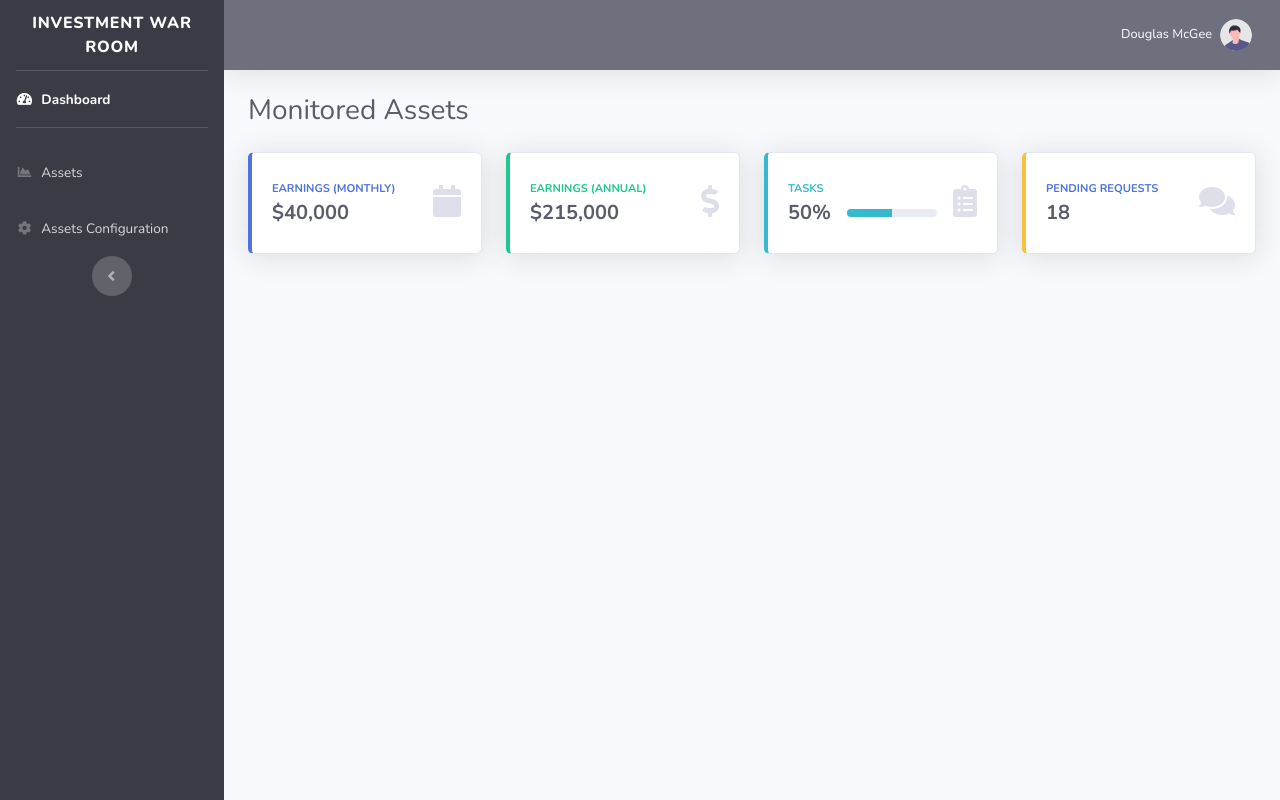
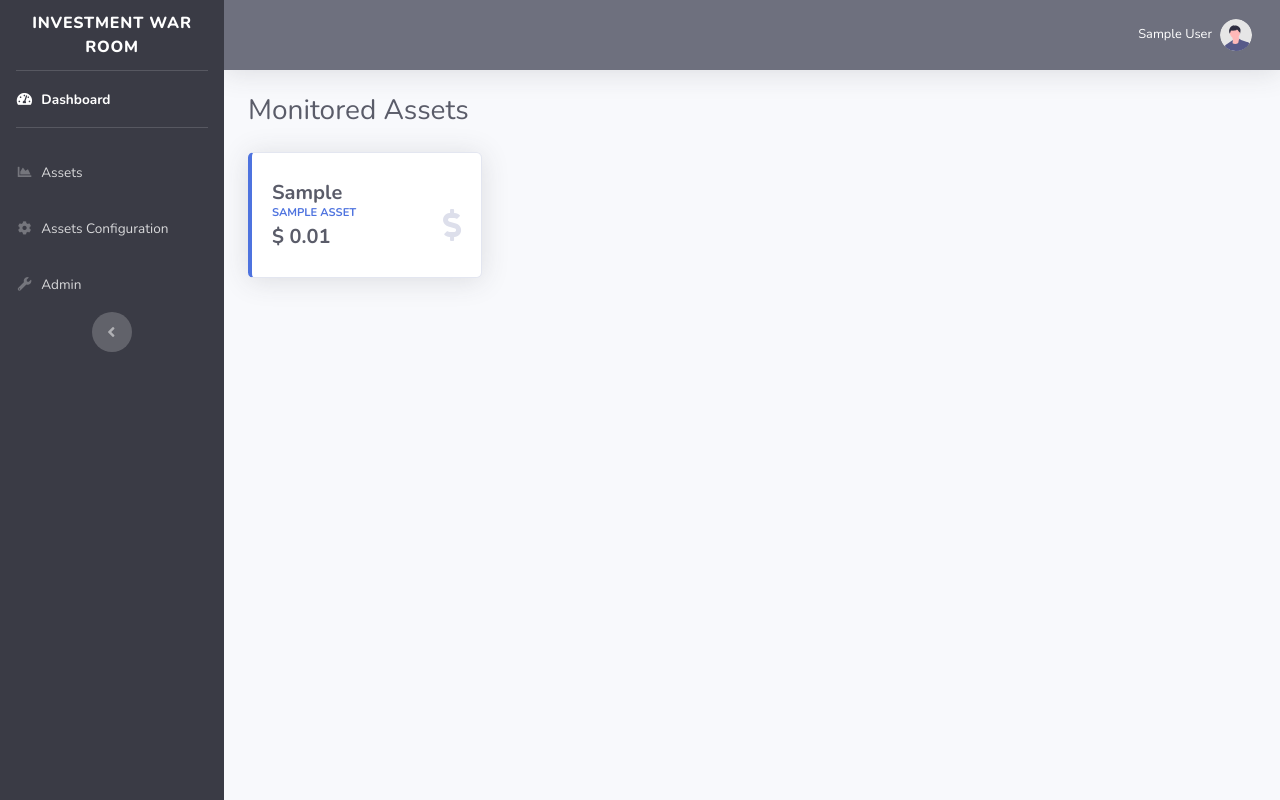
Before and after one commit to thi-martinsj/investment-war-room, a Django app: page / in a window 1280 px wide. Run offline with Django 4.2, Linux system fonts and the light colour scheme; a user stored in the database is signed in; tables that the repository leaves empty hold one stand-in row (values such as "Sample post"); some libraries are stand-ins or nearby versions.

Commit message:
[sc-35] Refactor dashboard to show only monitored assets

```diff
--- a/apps/assets/views.py
+++ b/apps/assets/views.py
@@ -1,7 +1,20 @@
 from django.shortcuts import render
+from .models import AssetsConfig, AssetsValues
 
 def assets(request):
     return render(request, 'assets/assets.html')
 
 def configuration(request):
     return render(request, 'assets/configuration.html')
+
+def get_user_monitored_assets(request):
+    monitored_assets = AssetsConfig.objects.filter(
+        user_id = request.user.id,
+        is_active = True
+    )
+
+    for asset in monitored_assets:
+        value = AssetsValues.objects.filter(asset_id=asset.asset_id).last()
+        asset.value = f"{(value.value)/100:.2f}"
+
+    return monitored_assets
--- a/apps/users/views.py
+++ b/apps/users/views.py
@@ -2,10 +2,12 @@ from django.shortcuts import redirect, render
 from django.contrib.auth.models import User
 from django.contrib import auth, messages
 
+from assets.views import get_user_monitored_assets
 
 def login(request):
-    if check_login(request):
+    if is_authenticated(request) or check_login(request):
         return redirect("dashboard")
+
     return render(request, 'users/login.html')
 
 def register(request):
@@ -15,13 +17,20 @@ def register(request):
 
 def dashboard(request):
     if request.user.is_authenticated:
-        return render(request, 'users/dashboard.html')
+        data = {
+            'assets': get_user_monitored_assets(request),
+        }
+
+        return render(request, 'users/dashboard.html', data)
 
     return redirect('login')
 
 def logout(request):
     auth.logout(request)
     return redirect("login")
+
+def is_authenticated(request):
+    return request.user.is_authenticated
 
 def check_login(request):
     """Check user's credentials"""
--- a/templates/partials/_cards.html
+++ b/templates/partials/_cards.html
@@ -1,32 +1,21 @@
 <!-- Content Row -->
 <div class="row">
-    <!-- Earnings (Monthly) Card Example -->
+    {% if assets %}
+        {% for asset in assets %}
+            <!-- Card -->
             <div class="col-xl-3 col-md-6 mb-4">
                 <div class="card border-left-primary shadow h-100 py-2">
                     <div class="card-body">
                         <div class="row no-gutters align-items-center">
                             <div class="col mr-2">
-                        <div class="text-xs font-weight-bold text-primary text-uppercase mb-1">
-                            Earnings (Monthly)</div>
-                        <div class="h5 mb-0 font-weight-bold text-gray-800">$40,000</div>
-                    </div>
-                    <div class="col-auto">
-                        <i class="fas fa-calendar fa-2x text-gray-300"></i>
+                                <div class="h5 mb-0 font-weight-bold text-gray-800">{{asset.asset_id}}</div>
                             </div>
                         </div>
-            </div>
-        </div>
-    </div>
-
-    <!-- Earnings (Monthly) Card Example -->
-    <div class="col-xl-3 col-md-6 mb-4">
-        <div class="card border-left-success shadow h-100 py-2">
-            <div class="card-body">
                         <div class="row no-gutters align-items-center">
                             <div class="col mr-2">
-                        <div class="text-xs font-weight-bold text-success text-uppercase mb-1">
-                            Earnings (Annual)</div>
-                        <div class="h5 mb-0 font-weight-bold text-gray-800">$215,000</div>
+                                <div class="text-xs font-weight-bold text-primary text-uppercase mb-1">
+                                    {{asset.asset_id.name}}</div>
+                                <div class="h5 mb-0 font-weight-bold text-gray-800">$ {{asset.value}}</div>
                             </div>
                             <div class="col-auto">
                                 <i class="fas fa-dollar-sign fa-2x text-gray-300"></i>
@@ -35,53 +24,8 @@
                     </div>
                 </div>
             </div>
-
-    <!-- Earnings (Monthly) Card Example -->
-    <div class="col-xl-3 col-md-6 mb-4">
-        <div class="card border-left-info shadow h-100 py-2">
-            <div class="card-body">
-                <div class="row no-gutters align-items-center">
-                    <div class="col mr-2">
-                        <div class="text-xs font-weight-bold text-info text-uppercase mb-1">Tasks
-                        </div>
-                        <div class="row no-gutters align-items-center">
-                            <div class="col-auto">
-                                <div class="h5 mb-0 mr-3 font-weight-bold text-gray-800">50%</div>
-                            </div>
-                            <div class="col">
-                                <div class="progress progress-sm mr-2">
-                                    <div class="progress-bar bg-info" role="progressbar"
-                                        style="width: 50%" aria-valuenow="50" aria-valuemin="0"
-                                        aria-valuemax="100"></div>
-                                </div>
-                            </div>
-                        </div>
-                    </div>
-                    <div class="col-auto">
-                        <i class="fas fa-clipboard-list fa-2x text-gray-300"></i>
-                    </div>
-                </div>
-            </div>
-        </div>
-    </div>
-
-    <!-- Pending Requests Card Example -->
-    <div class="col-xl-3 col-md-6 mb-4">
-        <div class="card border-left-warning shadow h-100 py-2">
-            <div class="card-body">
-                <div class="row no-gutters align-items-center">
-                    <div class="col mr-2">
-                        <div class="text-xs font-weight-bold text-warning text-uppercase mb-1">
-                            <a href="#">Pending Requests</a>
-                        </div>
-                        <div class="h5 mb-0 font-weight-bold text-gray-800">18</div>
-                    </div>
-                    <div class="col-auto">
-                        <i class="fas fa-comments fa-2x text-gray-300"></i>
-                    </div>
-                </div>
-            </div>
-        </div>
-    </div>
+            <!-- End Card -->
+        {% endfor %}
+    {% endif %}
 </div>
 <!-- End Content Row-->
--- a/templates/partials/_menu.html
+++ b/templates/partials/_menu.html
@@ -33,6 +33,15 @@
             <span>Assets Configuration</span></a>
     </li>
 
+    {% if user.is_superuser %}
+        <!-- Nav Item - Admin -->
+        <li class="nav-item">
+            <a class="nav-link" href="{% url 'admin:index' %}">
+                <i class="fas fa-fw fa-wrench"></i>
+                <span>Admin</span></a>
+        </li>
+    {% endif %}
+
     <!-- Sidebar Toggler (Sidebar) -->
     <div class="text-center d-none d-md-inline">
         <button class="rounded-circle border-0" id="sidebarToggle"></button>
--- a/templates/partials/_topbar.html
+++ b/templates/partials/_topbar.html
@@ -10,7 +10,7 @@
         <li class="nav-item dropdown no-arrow">
             <a class="nav-link dropdown-toggle" href="#" id="userDropdown" role="button"
                 data-toggle="dropdown" aria-haspopup="true" aria-expanded="false">
-                <span class="mr-2 d-none d-lg-inline text-white small">Douglas McGee</span>
+                <span class="mr-2 d-none d-lg-inline text-white small">{{ user.first_name}} {{user.last_name}}</span>
                 <img class="img-profile rounded-circle" src="{% static 'img/undraw_profile.svg' %}">
             </a>
             <!-- Dropdown - User Information -->
```
Lines whose indentation alone changed are shown as unchanged.
